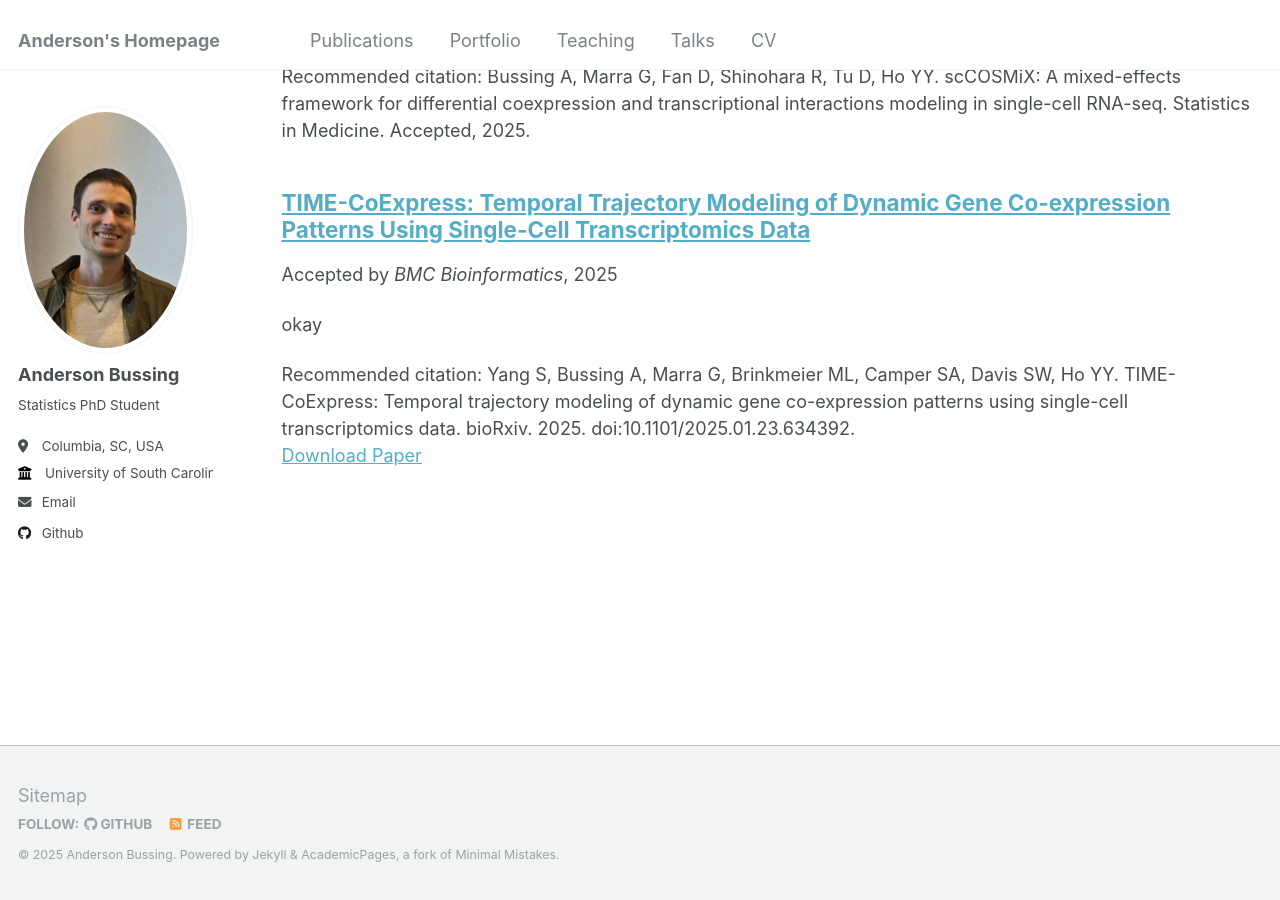
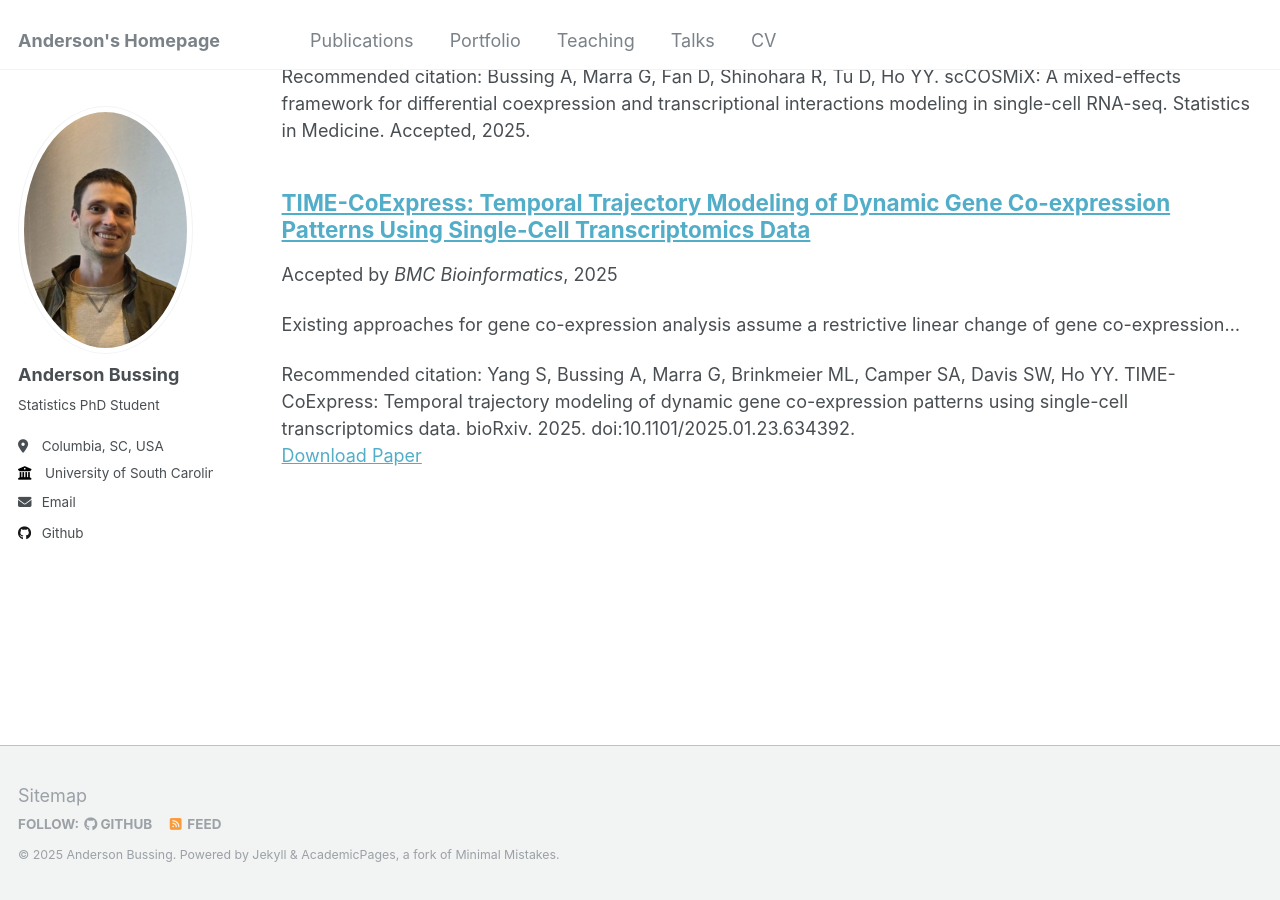
Before and after one commit to abussing/abussing.github.io, a Jekyll site: the page built from _pages/publications.html, in a window 1280 px wide and 900 px high, scrolled down 1219 px. Built offline with Jekyll 4.4.1, drawn with Linux system fonts in a browser that asks for light colours.

Commit message:
Update TIME-CoExpress.md

```diff
--- a/_publications/TIME-CoExpress.md
+++ b/_publications/TIME-CoExpress.md
@@ -4,7 +4,7 @@ collection: publications
 category: manuscripts
 permalink: /publication/TIME-CoExpress
 date: 2025-07-07
-excerpt: "okay"
+excerpt: "Existing approaches for gene co-expression analysis assume a restrictive linear change of gene co-expression..."
 venue: "BMC Bioinformatics (accepted)"
 paperurl: 'https://www.biorxiv.org/content/10.1101/2025.01.23.634392v1'
 citation: 'Yang S, Bussing A, Marra G, Brinkmeier ML, Camper SA, Davis SW, Ho YY. TIME-CoExpress: Temporal trajectory modeling of dynamic gene co-expression patterns using single-cell transcriptomics data. bioRxiv. 2025. doi:10.1101/2025.01.23.634392.'
```
